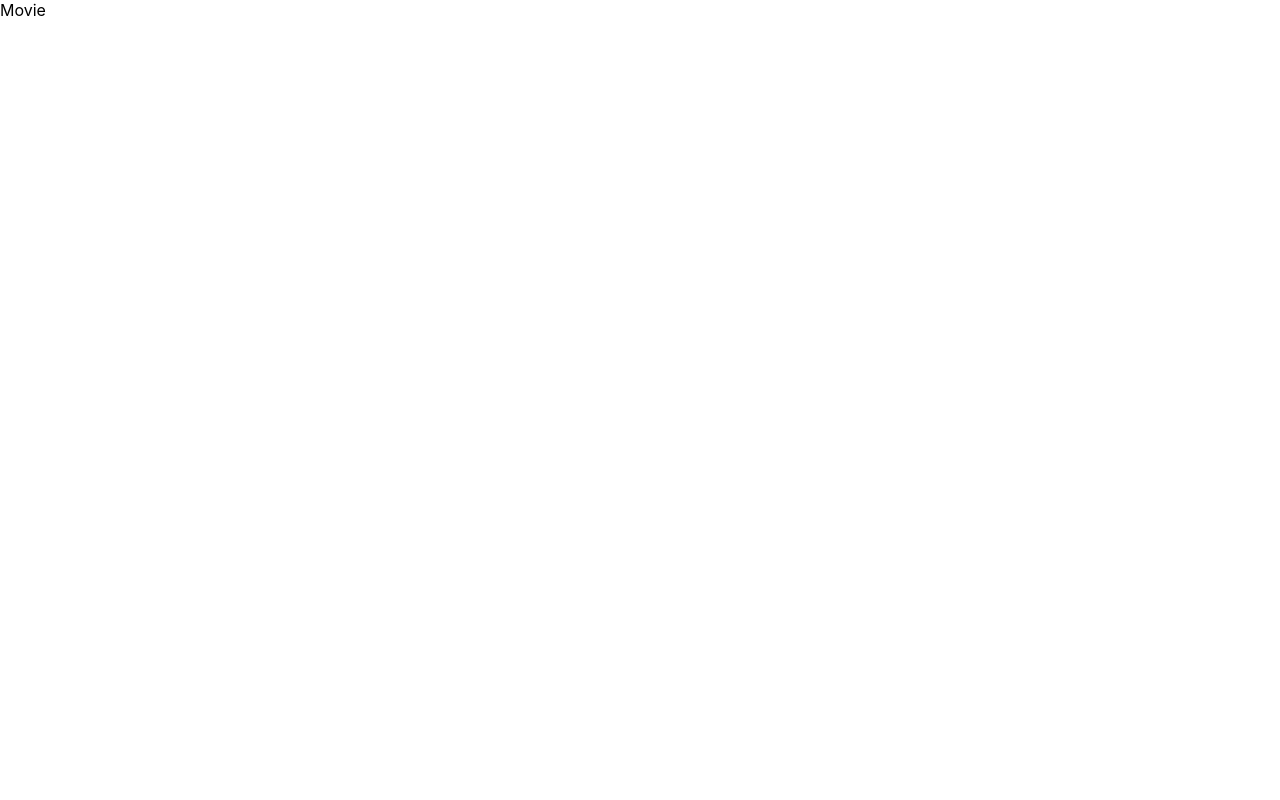
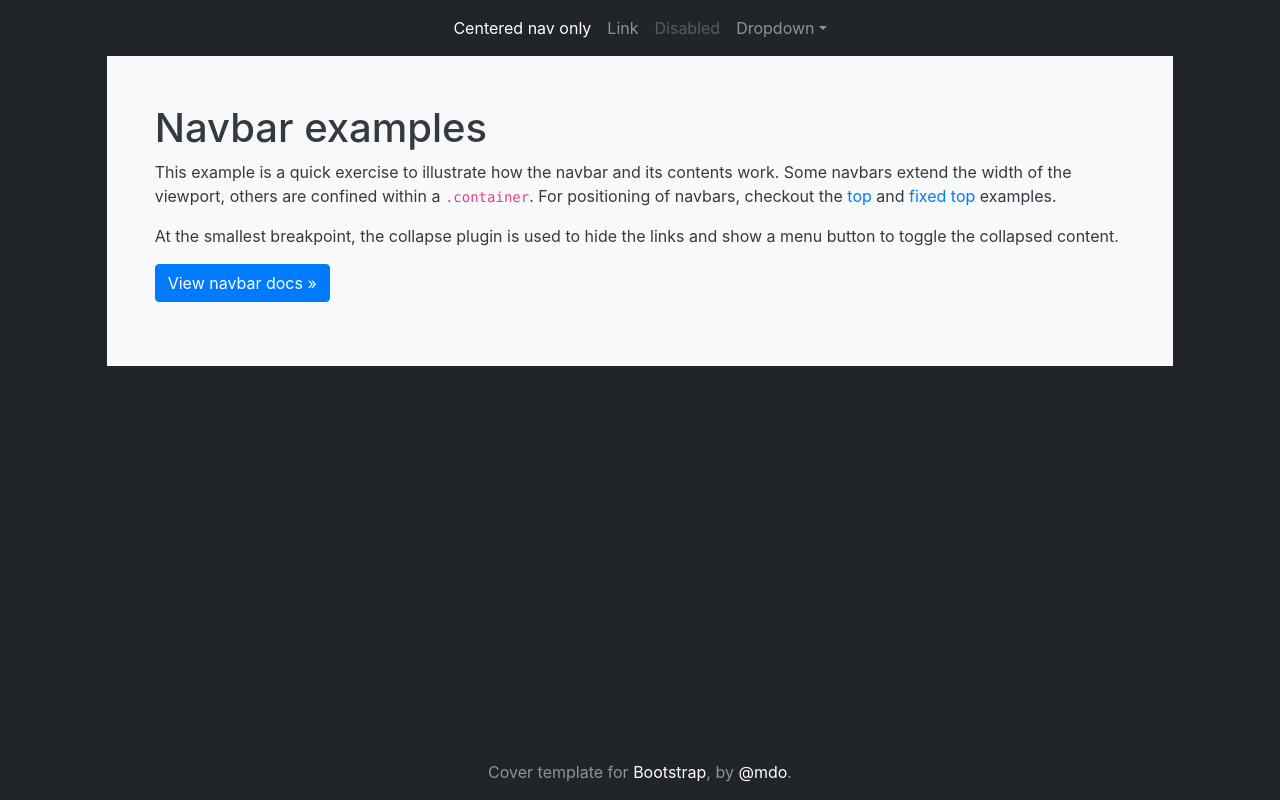
Before and after one commit to iapisak/showtime, a React (Create React App) app: page / in a window 1280 px wide. Built offline with nearby package versions, Linux system fonts and the light colour scheme; no server answers; the HTML template or start-up script is replaced by a standard one.

Commit message:
Instatll axios, dotenv

```diff
--- a/package.json
+++ b/package.json
@@ -6,6 +6,8 @@
     "@testing-library/jest-dom": "^5.11.10",
     "@testing-library/react": "^11.2.6",
     "@testing-library/user-event": "^12.8.3",
+    "axios": "^0.21.1",
+    "dotenv": "^8.2.0",
     "react": "^17.0.2",
     "react-dom": "^17.0.2",
     "react-scripts": "4.0.3",
--- a/public/index.html
+++ b/public/index.html
@@ -6,10 +6,15 @@
     <meta name="viewport" content="width=device-width, initial-scale=1" />
     <meta name="theme-color" content="#000000" />
     <link rel="manifest" href="%PUBLIC_URL%/manifest.json" />
-    <title>React App</title>
+    <link rel="stylesheet" href="https://stackpath.bootstrapcdn.com/bootstrap/4.5.0/css/bootstrap.min.css" integrity="sha384-9aIt2nRpC12Uk9gS9baDl411NQApFmC26EwAOH8WgZl5MYYxFfc+NcPb1dKGj7Sk" crossorigin="anonymous">
+    <link rel="stylesheet" href="https://stackpath.bootstrapcdn.com/font-awesome/4.7.0/css/font-awesome.min.css" integrity="sha384-wvfXpqpZZVQGK6TAh5PVlGOfQNHSoD2xbE+QkPxCAFlNEevoEH3Sl0sibVcOQVnN" crossorigin="anonymous">
+    <title>Movie</title>
   </head>
   <body>
     <div id="root"></div>
 
+    <script src="https://code.jquery.com/jquery-3.3.1.slim.min.js" integrity="sha384-q8i/X+965DzO0rT7abK41JStQIAqVgRVzpbzo5smXKp4YfRvH+8abtTE1Pi6jizo" crossorigin="anonymous"></script>
+    <script src="https://cdnjs.cloudflare.com/ajax/libs/popper.js/1.14.7/umd/popper.min.js" integrity="sha384-UO2eT0CpHqdSJQ6hJty5KVphtPhzWj9WO1clHTMGa3JDZwrnQq4sF86dIHNDz0W1" crossorigin="anonymous"></script>
+    <script src="https://stackpath.bootstrapcdn.com/bootstrap/4.3.1/js/bootstrap.min.js" integrity="sha384-JjSmVgyd0p3pXB1rRibZUAYoIIy6OrQ6VrjIEaFf/nJGzIxFDsf4x0xIM+B07jRM" crossorigin="anonymous"></script>
   </body>
 </html>
--- a/src/App.js
+++ b/src/App.js
@@ -1,7 +1,36 @@
-import './App.css';
+// import './App.css';
 
-function App() {
-  return <div>Movie</div>
+import { useState, useEffect } from 'react'
+import axios from 'axios'
+
+import Landing from './Components/landing'
+import Nav from './Components/Nav/nav'
+
+export default function App() {
+  const [ movie, setMovie ] = useState([])
+
+  useEffect(()=> {
+    if (movie.length) return
+    const getMovie = async ()=> {
+      const url = process.env.REACT_APP_API_URL
+      const key = process.env.REACT_APP_API_KEY
+      console.log(url, key)
+      const movies = await axios.get(`${ url }/movie/popular?api_key=${ key }&language=en-US&page=1`).then(data => data)
+      return movies
+    }
+
+    setMovie([getMovie()])
+    console.log(movie)
+
+  }, [ movie ])
+
+  return  <div className="d-flex flex-column text-light" style={{ backgroundColor: '#212529', height: '100vh'}}>
+            <Nav />
+            <main className='flex-grow-1' style={{ overflow: 'scroll', height: ''}} >
+              <Landing />
+            </main>
+            <footer className="mt-auto text-white-50 text-center">
+                <p>Cover template for <a href="https://getbootstrap.com/" className="text-white">Bootstrap</a>, by <a href="https://twitter.com/mdo" className="text-white">@mdo</a>.</p>
+            </footer>
+          </div>
 }
-
-export default App;
--- /dev/null
+++ b/src/Components/Nav/nav.js
@@ -0,0 +1,30 @@
+export default function Nav () {
+    return  <nav className="navbar navbar-expand-md navbar-dark" aria-label="Twelfth navbar example">
+                <div className="container">
+                    <button className="navbar-toggler" type="button" data-toggle="collapse" data-target="#navbarsExample10" aria-controls="navbarsExample10" aria-expanded="false" aria-label="Toggle navigation">
+                        <span className="navbar-toggler-icon"></span>
+                    </button>
+                    <div className="collapse navbar-collapse justify-content-md-center" id="navbarsExample10">
+                        <ul className="navbar-nav">
+                            <li className="nav-item">
+                                <a className="nav-link active" aria-current="page" href="/">Centered nav only</a>
+                            </li>
+                            <li className="nav-item">
+                                <a className="nav-link" href="/">Link</a>
+                            </li>
+                            <li className="nav-item">
+                                <a className="nav-link disabled" href="/" tabIndex="-1" aria-disabled="true">Disabled</a>
+                            </li>
+                            <li className="nav-item dropdown">
+                                <a className="nav-link dropdown-toggle" href="/" id="dropdown10" data-toggle="dropdown" aria-expanded="false">Dropdown</a>
+                                <ul className="dropdown-menu" aria-labelledby="dropdown10">
+                                    <li><a className="dropdown-item" href="/">Action</a></li>
+                                    <li><a className="dropdown-item" href="/">Another action</a></li>
+                                    <li><a className="dropdown-item" href="/">Something else here</a></li>
+                                </ul>
+                            </li>
+                        </ul>
+                    </div>
+                </div>
+            </nav>
+}
--- /dev/null
+++ b/src/Components/landing.js
@@ -0,0 +1,14 @@
+export default function Landing () {
+    return  <div>
+                <div className="text-dark">
+                    <div className="col-sm-10 mx-auto p-5 bg-light">
+                        <h1>Navbar examples</h1>
+                        <p>This example is a quick exercise to illustrate how the navbar and its contents work. Some navbars extend the width of the viewport, others are confined within a <code>.container</code>. For positioning of navbars, checkout the <a href="/docs/5.0/examples/navbar-static/">top</a> and <a href="/docs/5.0/examples/navbar-fixed/">fixed top</a> examples.</p>
+                        <p>At the smallest breakpoint, the collapse plugin is used to hide the links and show a menu button to toggle the collapsed content.</p>
+                        <p>
+                            <a className="btn btn-primary" href="/docs/5.0/components/navbar/" role="button">View navbar docs »</a>
+                        </p>
+                    </div>
+                </div>
+            </div>
+}
```
Also changed, not shown: 2 other files (tests, documents, lock files or other folders).
